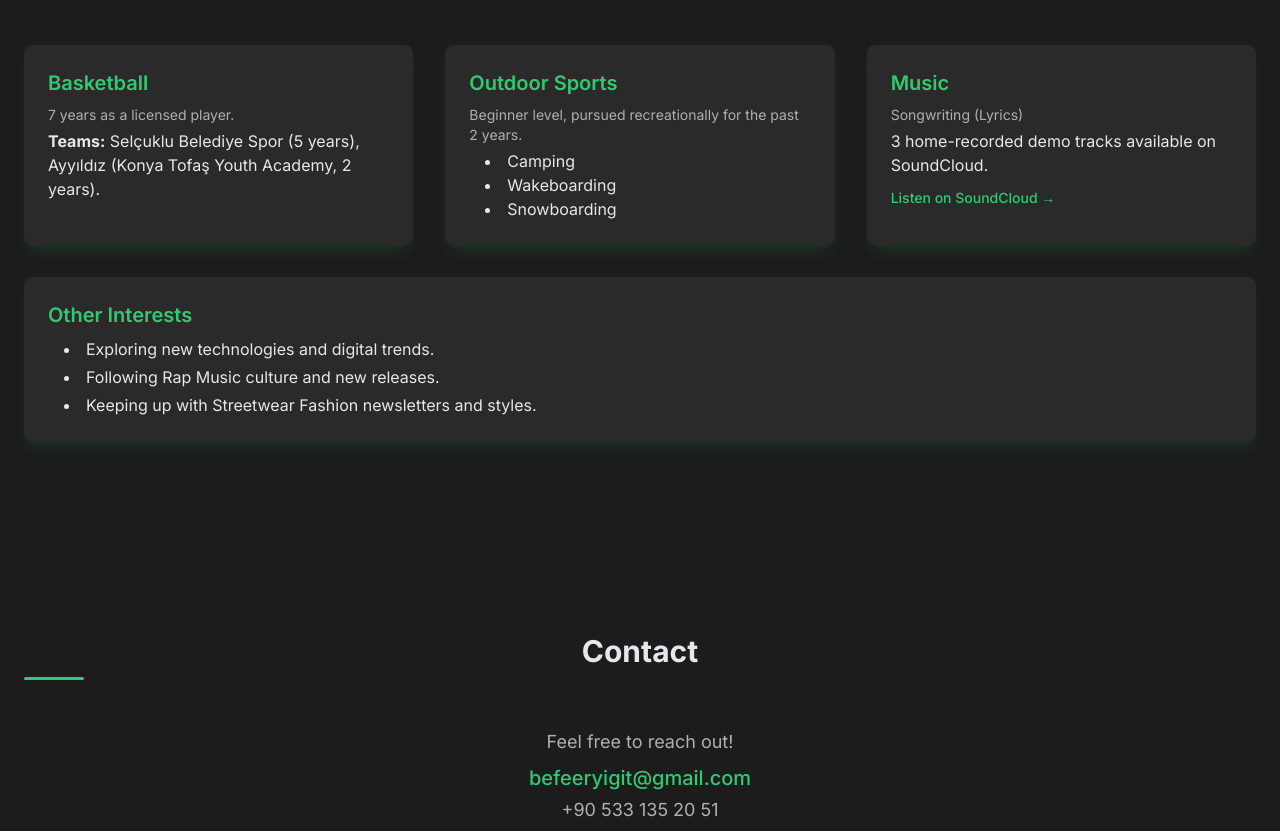
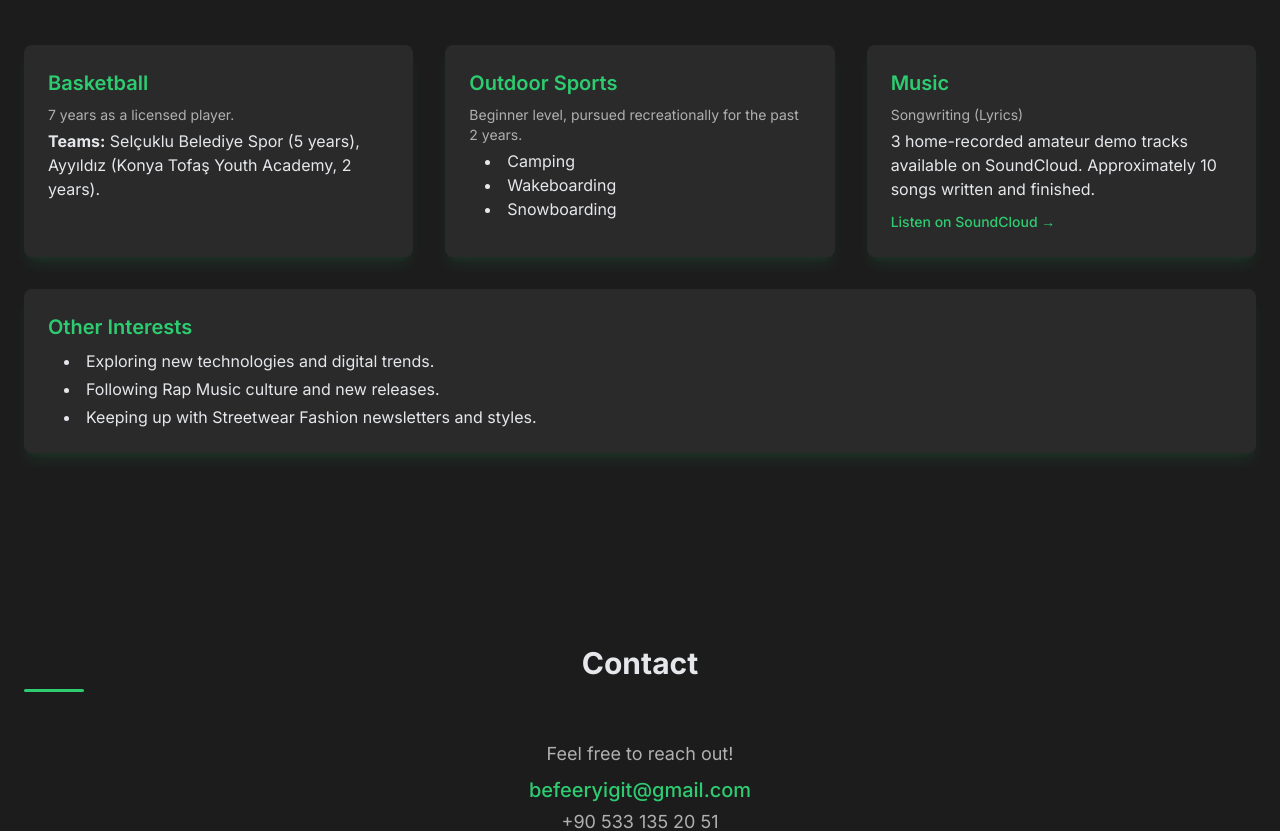
Before and after one commit to efeeryigit/efe-porfolio, a plain HTML site: page index.html in a window 1280 px wide. Shown: the part 3803-4634 px from the top of the page. Drawn offline with nearby package versions, Linux system fonts and the light colour scheme.

Commit message:
Update index.html

```diff
--- a/index.html
+++ b/index.html
@@ -331,7 +331,7 @@
                 <div class="hobby-card bg-secondary p-6 rounded-lg shadow-custom-accent">
                     <h3 class="text-xl font-semibold text-highlight-accent mb-2">Music</h3>
                     <p class="text-secondary-medium text-sm mb-1">Songwriting (Lyrics)</p>
-                    <p class="text-primary-light">3 home-recorded demo tracks available on SoundCloud.</p>
+                    <p class="text-primary-light">3 home-recorded amateur demo tracks available on SoundCloud. Approximately 10 songs written and finished.</p>
                     <p class="mt-2">
                         <a href="https://soundcloud.com/efe-eryi-it-ii" target="_blank" rel="noopener noreferrer" class="text-highlight-accent hover:underline font-medium text-sm">
                             Listen on SoundCloud &rarr;
```
